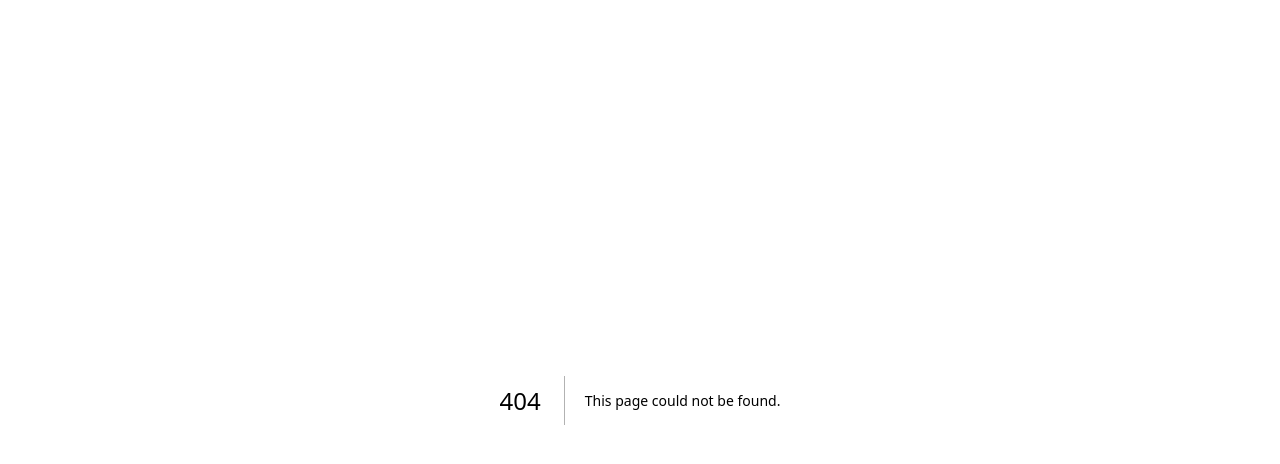
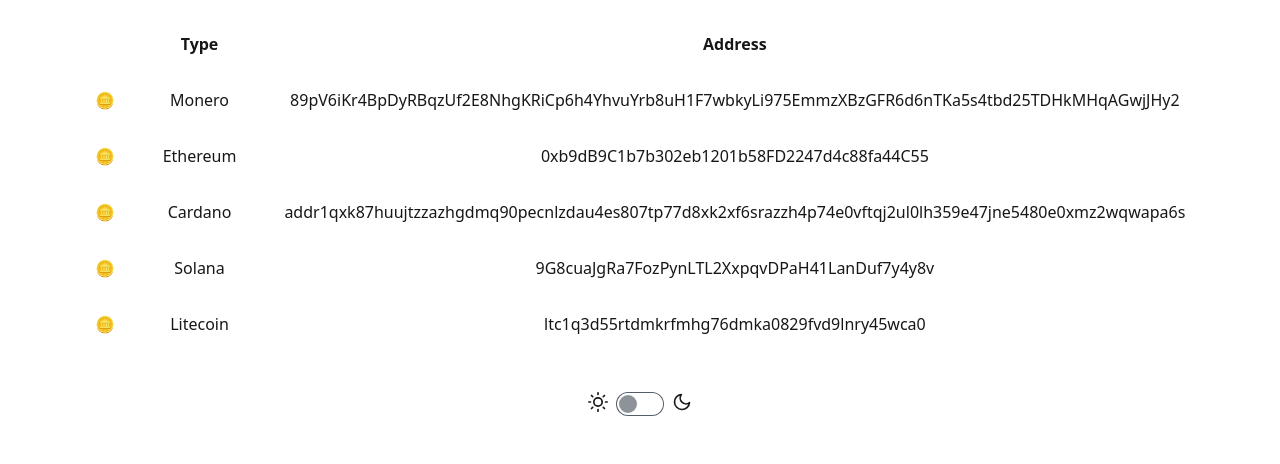
Before and after one commit to GitGitro/my-website, a Next.js app: page /Crypto in a window 1280 px wide. Before the commit this address had no page. Shown: the top 464 px of the page. Built offline with nearby package versions, Linux system fonts and the light colour scheme.

Commit message:
Update site

```diff
--- a/app/page.tsx
+++ b/app/page.tsx
@@ -68,8 +68,8 @@
               </h2>
               <p>
                 If you appreciate the services and want to drop a coin to support me
-                and help keep the the server up, check on Ko-Fi or BuyMeACoffee
-                below! (Ko-Fi offers Paypal). Every donation is appreciated!
+                and help keep the the server up, check on BuyMeACoffee
+                below, or the crypto addresses. Every donation is appreciated!
               </p>
             </div>
           </div>
@@ -82,8 +82,10 @@
           >
             <img className="w-44 h-39 p-2" src="/bmc.png" alt="BMC" />
           </Link>
-          <Link href="https://ko-fi.com/gitro" target="_blank">
-            <img className="w-40 h-30 p-2" src="/kofi.webp" alt="Kofi" />
+          <Link
+            href="/Crypto"
+          >
+            <img className="w-44 h-39 p-2" src="/monero.png" alt="sdjsaudfasgfasu" />
           </Link>
         </div>
 
--- /dev/null
+++ b/src/pages/Crypto.tsx
@@ -0,0 +1,61 @@
+import Head from "next/head";
+import ThemeSwitcher from "./ThemeSwitcher";
+import "/app/globals.css";
+
+const Crypto = () => {
+    return (
+      <div className="text-center p-4">
+        <div className="flex flex-wrap justify-center gap-4 mb-10">
+            <table className="table-lg">
+                <thead>
+                <tr>
+                    <th></th>
+                    <th>Type</th>
+                    <th>Address</th>
+                </tr>
+                </thead>
+                <tbody>
+                <tr>
+                    <th>🪙</th>
+                    <td>Monero</td>
+                    <td>89pV6iKr4BpDyRBqzUf2E8NhgKRiCp6h4YhvuYrb8uH1F7wbkyLi975EmmzXBzGFR6d6nTKa5s4tbd25TDHkMHqAGwjJHy2</td>
+                </tr>
+                <tr>
+                    <th>🪙</th>
+                    <td>Ethereum</td>
+                    <td>0xb9dB9C1b7b302eb1201b58FD2247d4c88fa44C55</td>
+                </tr>
+                <tr>
+                    <th>🪙</th>
+                    <td>Cardano</td>
+                    <td>addr1qxk87huujtzzazhgdmq90pecnlzdau4es807tp77d8xk2xf6srazzh4p74e0vftqj2ul0lh359e47jne5480e0xmz2wqwapa6s</td>
+                </tr>
+                <tr>
+                    <th>🪙</th>
+                    <td>Solana</td>
+                    <td>9G8cuaJgRa7FozPynLTL2XxpqvDPaH41LanDuf7y4y8v</td>
+                </tr>
+                <tr>
+                    <th>🪙</th>
+                    <td>Litecoin</td>
+                    <td>ltc1q3d55rtdmkrfmhg76dmka0829fvd9lnry45wca0</td>
+                </tr>
+                </tbody>
+            </table>
+        </div>
+
+
+        <div className="flex justify-center">
+          <ThemeSwitcher />
+        </div>
+        <div>
+        <Head>
+          <title>Donate with crypto</title>
+            <meta name="viewport" content="initial-scale=1.0, width=device-width" />
+          </Head>
+        </div>
+      </div>
+    );
+  };
+
+  export default Crypto;
--- a/src/pages/Instances.tsx
+++ b/src/pages/Instances.tsx
@@ -91,6 +91,13 @@
     link: "https://painterest.gitro.xyz",
     img: "/painterest.png",
   },
+  {
+    title: "Redlib",
+    description:
+      "An alternative private front-end to Reddit, with its origins in Libreddit.",
+    link: "https://redlib.gitro.xyz",
+    img: "/redlib.png",
+  },
 ];
 
 const Instances = () => {
```
Also changed, not shown: public/monero.png (added), public/redlib.png (added).
